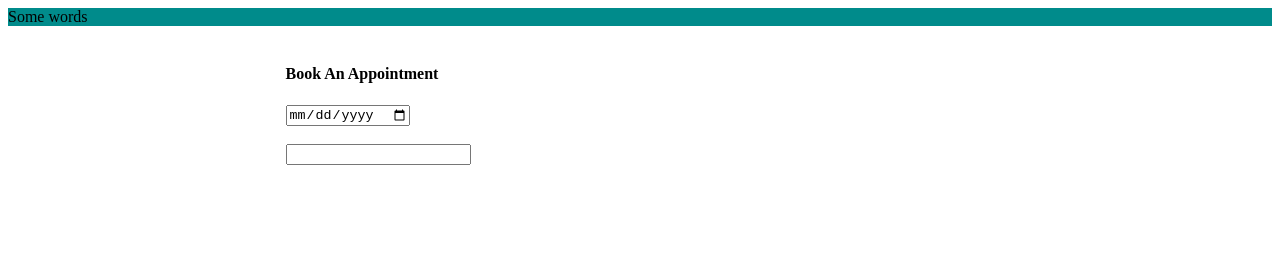
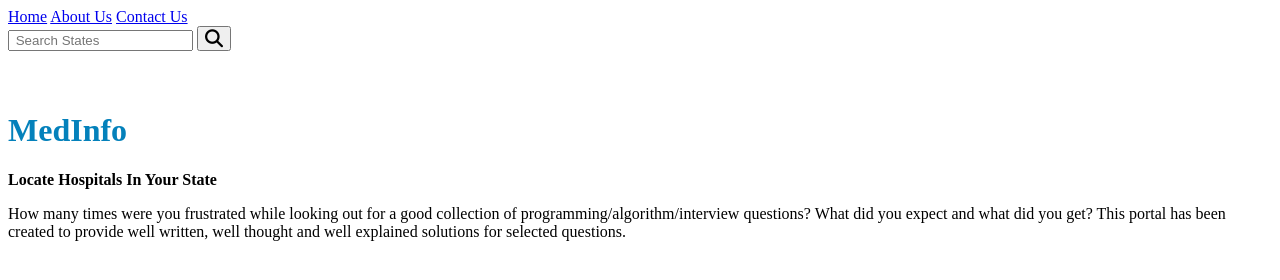
Before and after one commit to gayle24/phase-1-final-project, a website: page index.html in a window 1280 px wide. Drawn offline with Linux system fonts and the light colour scheme; no server answers.

Commit message:
Creating navbar with search bar in html

```diff
--- a/index.html
+++ b/index.html
@@ -1,33 +1,60 @@
 <!DOCTYPE html>
 <html lang="en">
-<head>
-    <meta charset="UTF-8">
-    <meta name="viewport" content="width=device-width, initial-scale=1.0">
-    <title>Document</title>
+    <head>
+	<title>MedInfo App</title>
     <link rel="stylesheet" href="style.css">
+	<meta name="viewport" content="width=device-width, initial-scale=1">
 </head>
+
 <body>
-    <!-- <h1>Hello World!</h1> -->
-    <div id="nav">
-        <span>Some words</span>
-    </div>
-    <br>
-    <div id="parent">
-        <div id="display">
-            <ul id="hosp-display"></ul>
-        </div>
 
-        <div id="book">
-            <h4>Book An Appointment</h4>
+	<!-- Navbar items -->
+	<div id="navlist">
+		<a href="#">Home</a>
+		<a href="#">About Us</a>
+		<a href="#">Contact Us</a>
 
-            <input type="date" value="Date">
-            <br>
+		<!-- search bar right align -->
+		<div class="search">
+			<form action="#">
+				<input type="text"
+					placeholder=" Search States"
+					name="search">
+				<button>
+					<i class="fa fa-search"
+						style="font-size: 18px;">
+					</i>
+				</button>
+			</form>
+		</div>
+	</div>
+
+	<!-- logo with tag -->
+	<div class="content">
+		<h1 style="color:rgb(4, 129, 187); padding-top:40px;">MedInfo </h1>
+
+		<b>
+			Locate Hospitals In Your State
+		</b>
 
 
-            <br>
-            <input type="textarea">
-        </div>
-    </div>
+
+        <p>
+			How many times were you frustrated while
+			looking out for a good collection of
+			programming/algorithm/interview questions?
+			What did you expect and what did you get?
+			This portal has been created to provide
+			well written, well thought and well
+			explained solutions for selected questions.
+		</p>
+
+
+	</div>
+</body>
+
+</html>
+
 
 
     <script src="script.js"></script>
--- a/script.js
+++ b/script.js
@@ -0,0 +1,7 @@
+document.addEventListener('DOMContentLoaded', () => {
+    fetch('https://dark-gold-scarab-shoe.cyclic.app/hospitals')
+    .then(resp => resp.json())
+    .then(data => console.log(data))
+
+
+    })
--- a/style.css
+++ b/style.css
@@ -1,22 +1 @@
-#nav {
-    height: 10%;
-    width: 100%;
-    background-color: darkcyan;
-    color: black;
-
-}
-
-#parent {
-    display: table;
-}
-
-#display {
-    display: table-cell;
-    height: 90%;
-    width: 60%;
-
-}
-
-#book {
-    display: table-cell;
-}
+@import url('https://cdnjs.cloudflare.com/ajax/libs/font-awesome/6.2.0/css/all.css');
```
